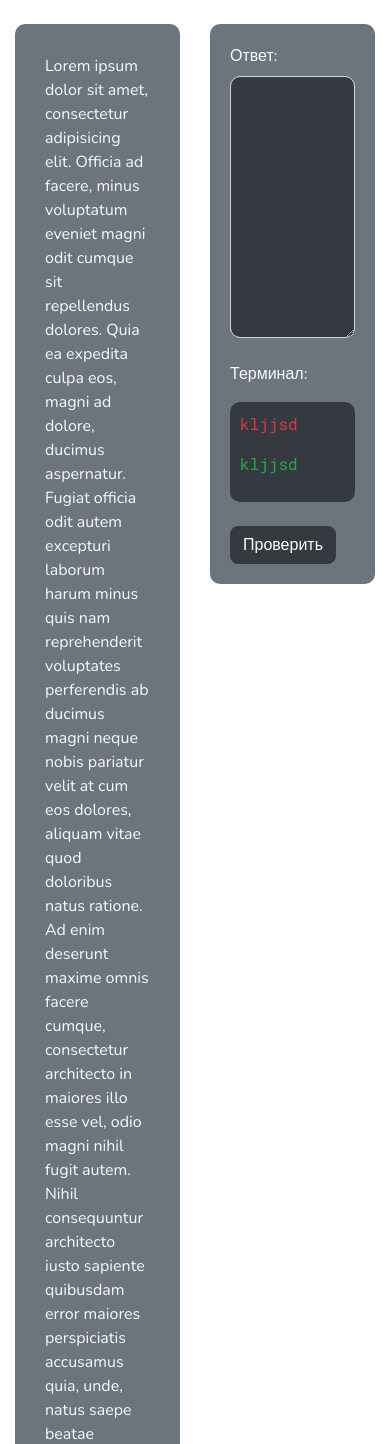
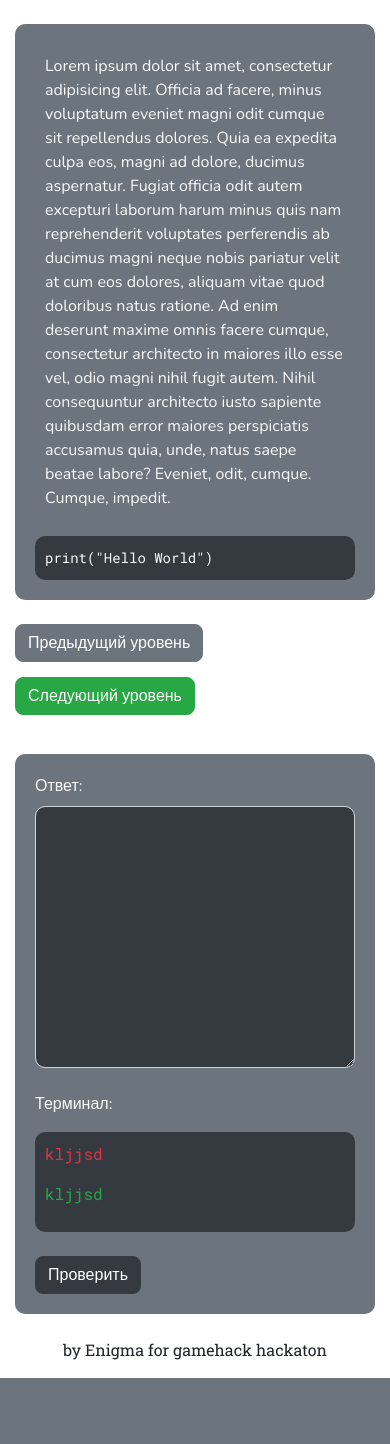
Before and after one commit to trmasha2002/gamehack, a Flask app: template app/templates/game.html in a window 390 px wide. Shown: the part 56-1500 px from the top of the page. After the commit the page ends 1434 px from the top, so only its background shows below. Run offline with Flask 2, Linux system fonts and the light colour scheme; the template is opened without the code that fills it, so the values that code supplies are empty; some libraries are stand-ins or nearby versions.

Commit message:
add templates

```diff
--- a/app/templates/css/master.css
+++ b/app/templates/css/master.css
@@ -19,3 +19,6 @@ footer {
   padding: 10px !important;
   border-radius: 10px !important;
 }
+.m {
+  margin-bottom: 15px;
+}
--- a/app/templates/game.html
+++ b/app/templates/game.html
@@ -2,6 +2,7 @@
 <html>
   <head>
     <meta charset="utf-8">
+    <meta name="viewport" content="width=device-width">
     <title>CodeCleaner</title>
     <link rel="stylesheet" href="https://stackpath.bootstrapcdn.com/bootstrap/4.4.1/css/bootstrap.min.css" integrity="sha384-Vkoo8x4CGsO3+Hhxv8T/Q5PaXtkKtu6ug5TOeNV6gBiFeWPGFN9MuhOf23Q9Ifjh" crossorigin="anonymous">
     <link rel="stylesheet" href="css/master.css">
@@ -32,7 +33,7 @@
     <main>
       <div class="container-fluid">
         <div class="row">
-          <div class="col-6">
+          <div class="col-12 col-md-6">
             <div class="level bg-secondary">
               <div class="instructions">
                 <div class="text text-light">
@@ -46,12 +47,13 @@
               </div>
             </div>
             <br>
-              <form class="" action="index.html" method="post">
-                <input class="btn btn-secondary" type="button" value="Предыдущий уровень">
-                <input class="btn btn-success" type="button" value="Следующий уровень">
+              <form action="index.html" method="post">
+                <input class="btn btn-secondary m" type="button" value="Предыдущий уровень">
+                <input class="btn btn-success m" type="button" value="Следующий уровень">
               </form>
+              <br>
           </div>
-          <div class="col-6">
+          <div class="col-12 col-md-6">
             <div class="solution bg-secondary">
               <form action="index.html" method="post">
                 <label for="Textarea" class="text-light">Ответ:</label>
--- a/app/templates/index.html
+++ b/app/templates/index.html
@@ -2,6 +2,7 @@
 <html>
   <head>
     <meta charset="utf-8">
+    <meta name="viewport" content="width=device-width">
     <title>CodeCleaner</title>
     <link rel="stylesheet" href="https://stackpath.bootstrapcdn.com/bootstrap/4.4.1/css/bootstrap.min.css" integrity="sha384-Vkoo8x4CGsO3+Hhxv8T/Q5PaXtkKtu6ug5TOeNV6gBiFeWPGFN9MuhOf23Q9Ifjh" crossorigin="anonymous">
     <link rel="stylesheet" href="css/master.css">
```
